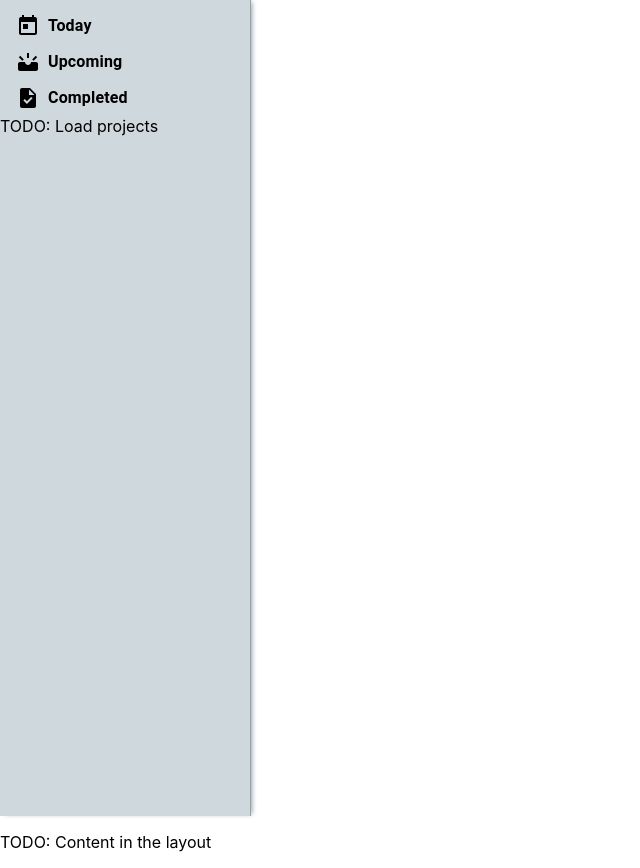
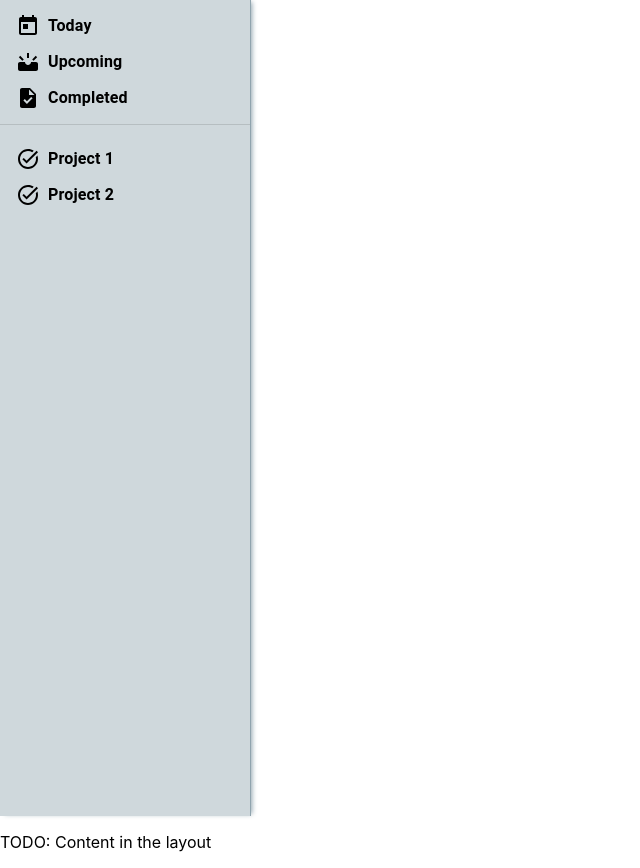
Before and after one commit to MitchStark10/venom-electron, a React (Create React App) app: page / in a window 1280 px wide. Shown: the whole page, without its empty margins (0-640 px from the left). Built offline with nearby package versions, Linux system fonts and the light colour scheme.

Commit message:
add projects to sidebar

```diff
--- a/src/Layout/Sidebar/index.tsx
+++ b/src/Layout/Sidebar/index.tsx
@@ -1,5 +1,6 @@
-import { Task, Today, Upcoming } from "@mui/icons-material";
-import { styled } from "@mui/material";
+import { Task, TaskAlt, Today, Upcoming } from "@mui/icons-material";
+import { Divider, styled } from "@mui/material";
+import { projectList } from "../../mockData/projectList";
 import { SidebarMenuItem } from "./SidebarMenuItem";
 
 const SidebarContainer = styled("span")(({ theme }) => ({
@@ -13,13 +14,24 @@ const SidebarContainer = styled("span")(({ theme }) => ({
   boxShadow: `3px 0 5px -2px ${theme.palette.grey[300]}`,
 }));
 
+const DividerWithPadding = styled(Divider)(({ theme }) => ({
+  margin: `${theme.spacing(4)} 0 ${theme.spacing(8)} 0 !important`,
+}));
+
 export const SideBar = () => {
   return (
     <SidebarContainer>
       <SidebarMenuItem icon={<Today />} title="Today" />
       <SidebarMenuItem icon={<Upcoming />} title="Upcoming" />
       <SidebarMenuItem icon={<Task />} title="Completed" />
-      TODO: Load projects
+      <DividerWithPadding />
+      {projectList.map((project) => (
+        <SidebarMenuItem
+          key={project.id}
+          icon={<TaskAlt />}
+          title={project.name}
+        />
+      ))}
     </SidebarContainer>
   );
 };
--- /dev/null
+++ b/src/mockData/projectList.ts
@@ -0,0 +1,12 @@
+import { Project } from "../types/Project";
+
+export const projectList: Project[] = [
+  {
+    id: 1,
+    name: "Project 1",
+  },
+  {
+    id: 2,
+    name: "Project 2",
+  },
+] as const;
--- /dev/null
+++ b/src/types/Project.ts
@@ -0,0 +1,4 @@
+export interface Project {
+  id: number;
+  name: string;
+}
```
